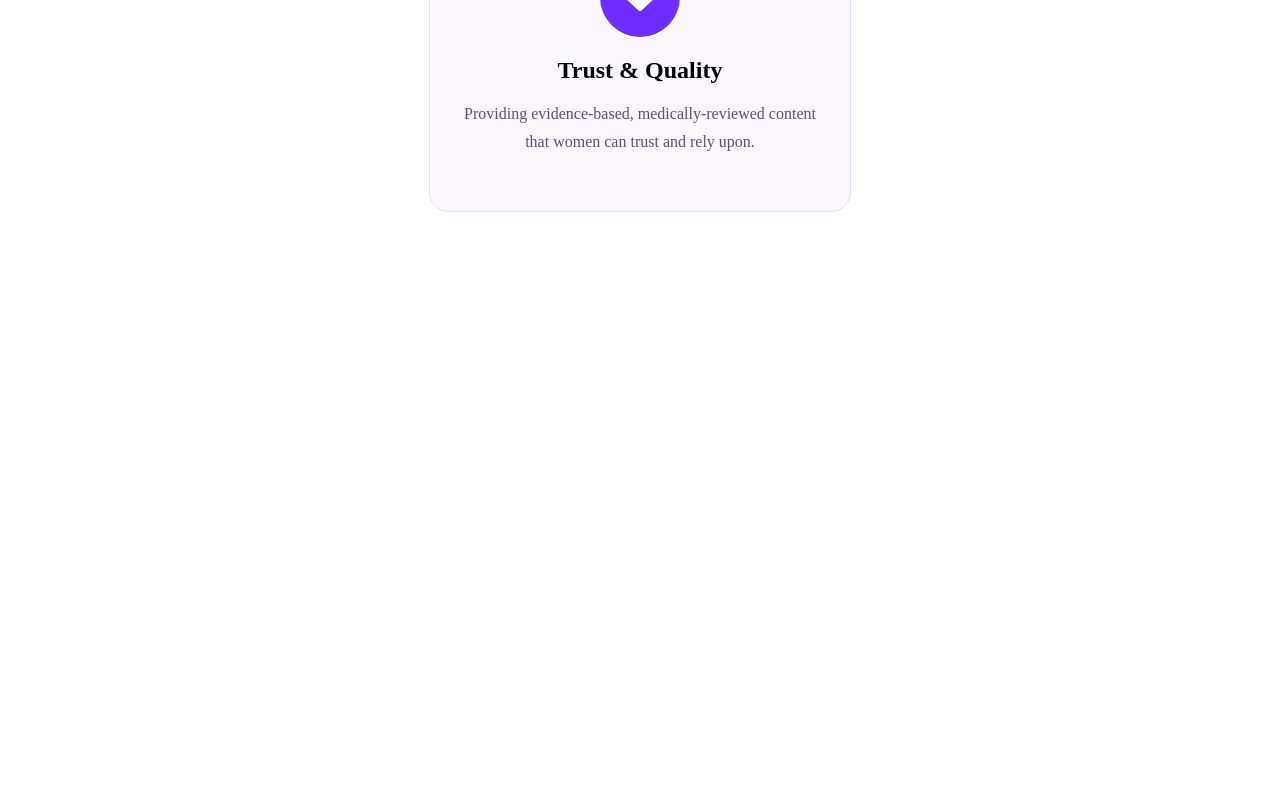
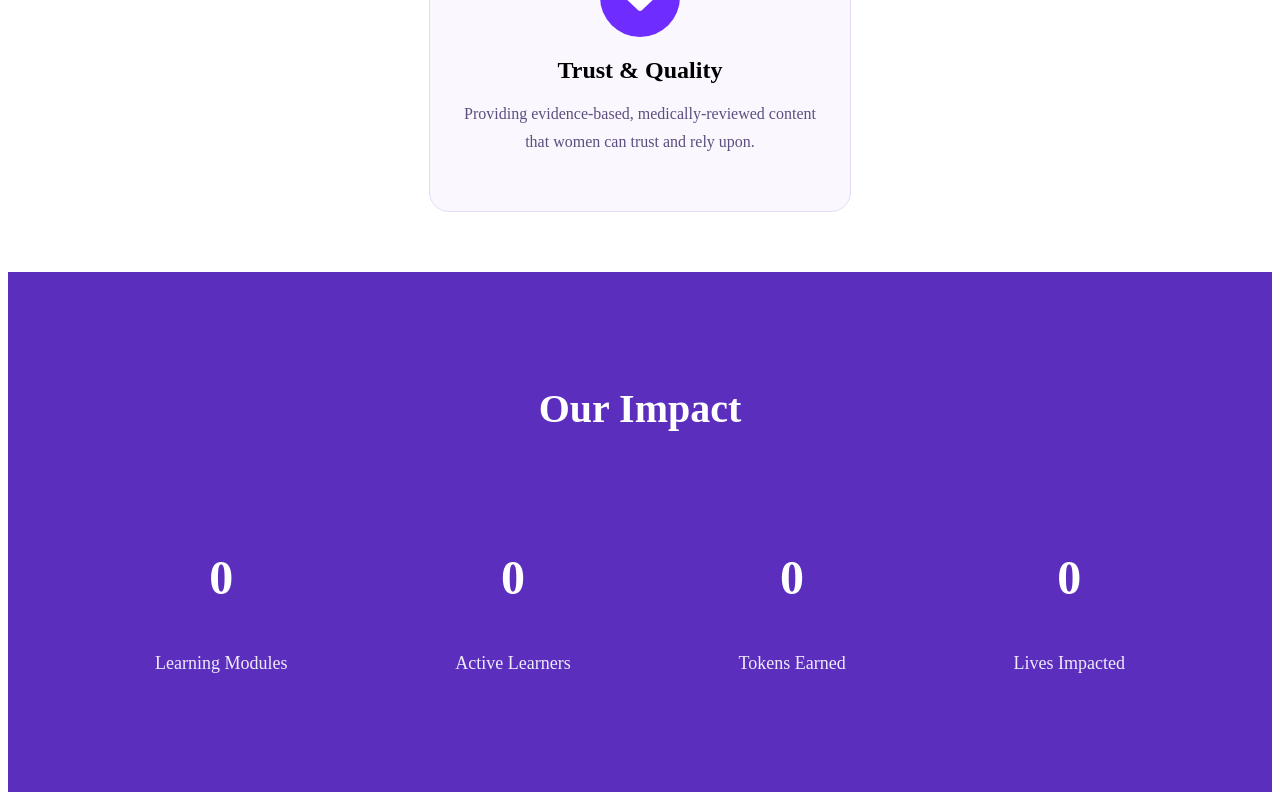
Before and after one commit to CrissyDev/Shujaacare-Education, an Angular app: page / in a window 1280 px wide. Shown: the part 3059-3859 px from the top of the page. Before the commit the page ends 3339 px from the top, so only its background shows below. Built offline with nearby package versions, Linux system fonts and the light colour scheme.

Commit message:
additions

```diff
--- a/src/app/core-values/core-values.html
+++ b/src/app/core-values/core-values.html
@@ -42,3 +42,4 @@
 
   </div>
 </section>
+<app-impact></app-impact>
--- a/src/app/core-values/core-values.ts
+++ b/src/app/core-values/core-values.ts
@@ -1,10 +1,13 @@
 import { Component } from '@angular/core';
 import { CommonModule } from '@angular/common';
+import { RouterModule } from '@angular/router';
+import { ImpactComponent } from '../impact/impact';
+
 
 @Component({
   selector: 'app-core-values',
   standalone: true,
-  imports: [CommonModule],
+  imports: [CommonModule, RouterModule, ImpactComponent],
   templateUrl: './core-values.html',
   styleUrls: ['./core-values.css'],
 })
--- a/src/app/impact/impact.css
+++ b/src/app/impact/impact.css
@@ -0,0 +1,39 @@
+.impact-section {
+  background-color: #5b2ebe; /* Purple */
+  padding: 80px 0;
+  color: #ffffff;
+  text-align: center;
+}
+
+.impact-title {
+  font-size: 40px;
+  font-weight: 700;
+  margin-bottom: 50px;
+}
+
+.impact-container {
+  width: 90%;
+  margin: 0 auto;
+}
+
+.impact-stats {
+  display: flex;
+  justify-content: space-around;
+  flex-wrap: wrap;
+}
+
+.impact-item {
+  text-align: center;
+  margin: 20px;
+}
+
+.impact-number {
+  font-size: 48px;
+  font-weight: 700;
+  transition: all 0.3s ease-in-out;
+}
+
+.impact-label {
+  font-size: 18px;
+  opacity: 0.9;
+}
--- a/src/app/impact/impact.html
+++ b/src/app/impact/impact.html
@@ -1 +1,61 @@
-<p>impact works!</p>
+<section class="impact-section">
+  <div class="impact-container">
+    <h2 class="impact-title">Our Impact</h2>
+
+    <div class="impact-stats">
+      <div class="impact-item">
+        <h3 class="impact-number" data-target="0">0</h3>
+        <p class="impact-label">Learning Modules</p>
+      </div>
+
+      <div class="impact-item">
+        <h3 class="impact-number" data-target="0">0</h3>
+        <p class="impact-label">Active Learners</p>
+      </div>
+
+      <div class="impact-item">
+        <h3 class="impact-number" data-target="0">0</h3>
+        <p class="impact-label">Tokens Earned</p>
+      </div>
+
+      <div class="impact-item">
+        <h3 class="impact-number" data-target="15">0</h3>
+        <p class="impact-label">Lives Impacted</p>
+      </div>
+    </div>
+  </div>
+</section>
+
+<script>
+  // Count-up animation
+  const counters = document.querySelectorAll(".impact-number");
+  const speed = 100;
+
+  const animateCounters = () => {
+    counters.forEach(counter => {
+      const updateCount = () => {
+        const target = +counter.getAttribute("data-target");
+        const current = +counter.innerText;
+        const increment = target / speed;
+
+        if (current < target) {
+          counter.innerText = Math.ceil(current + increment);
+          setTimeout(updateCount, 30);
+        } else {
+          counter.innerText = target;
+        }
+      };
+
+      updateCount();
+    });
+  };
+
+  const observer = new IntersectionObserver(entries => {
+    if (entries[0].isIntersecting) {
+      animateCounters();
+      observer.disconnect();
+    }
+  });
+
+  observer.observe(document.querySelector(".impact-section"));
+</script>
--- a/src/app/impact/impact.ts
+++ b/src/app/impact/impact.ts
@@ -1,11 +1,69 @@
-import { Component } from '@angular/core';
+import { Component, OnInit, signal } from '@angular/core';
+import { CommonModule } from '@angular/common';
 
 @Component({
   selector: 'app-impact',
-  imports: [],
+  standalone: true,
+  imports: [CommonModule],
   templateUrl: './impact.html',
-  styleUrl: './impact.css',
+  styleUrls: ['./impact.css'],
 })
-export class Impact {
+export class ImpactComponent implements OnInit {
 
+  learningModules = signal(0);
+  activeLearners = signal(0);
+  tokensEarned = signal(0);
+  livesImpacted = signal(15);
+
+  // Target values
+  private readonly TARGETS = {
+    learningModules: 50,
+    activeLearners: 10000,
+    tokensEarned: 500000,
+    livesImpacted: 8000
+  };
+
+  ngOnInit() {
+    this.startCounters();
+  }
+
+  private startCounters() {
+
+    this.animateCounter(this.learningModules, this.TARGETS.learningModules, 2000);
+
+    this.animateCounter(this.activeLearners, this.TARGETS.activeLearners, 2500);
+
+    this.animateCounter(this.tokensEarned, this.TARGETS.tokensEarned, 3000);
+
+    setTimeout(() => {
+      this.animateCounter(this.livesImpacted, this.TARGETS.livesImpacted, 2500);
+    }, 500);
+  }
+
+  private animateCounter(counter: any, target: number, duration: number) {
+    const startValue = counter();
+    const increment = target / (duration / 16);
+    let current = startValue;
+    const startTime = Date.now();
+
+    const updateCounter = () => {
+      const elapsed = Date.now() - startTime;
+      if (elapsed < duration) {
+        current = Math.min(startValue + (increment * elapsed / 16), target);
+        counter.set(Math.floor(current));
+        requestAnimationFrame(updateCounter);
+      } else {
+        counter.set(target);
+      }
+    };
+
+    updateCounter();
+  }
+
+  formatNumber(value: number): string {
+    if (value >= 1000) {
+      return (value / 1000).toFixed(0) + 'K+';
+    }
+    return value.toString();
+  }
 }
```
Also changed, not shown: src/app/ready/ready.css (added, +108 -0 lines), src/app/ready/ready.html (added, +15 -0 lines), src/app/ready/ready.ts (added, +11 -0 lines), 1 other file (tests, documents, lock files or other folders).
